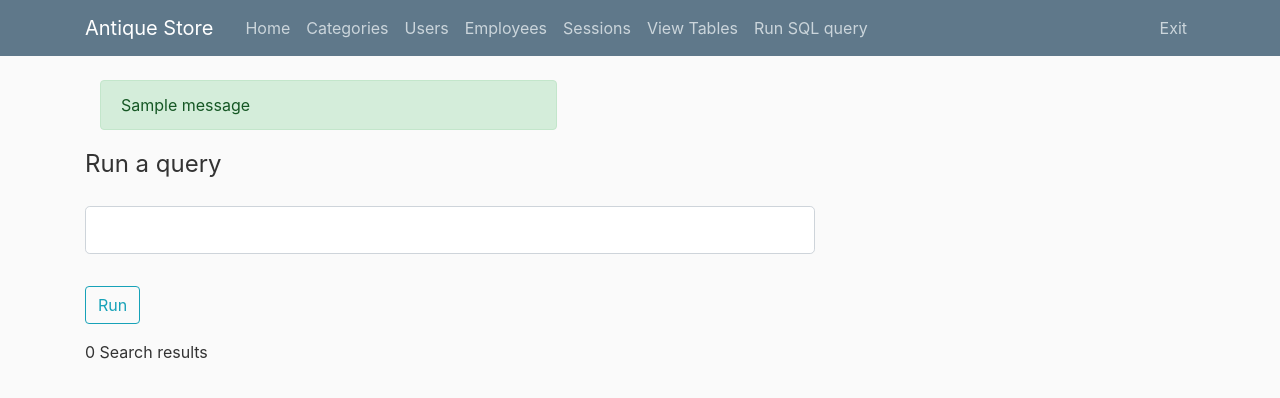
After one commit to abhinesh18005/flask_blog, a Flask app: page /runquery in a window 1280 px wide. The commit adds this page. Shown: the top 398 px of the page. Run offline with Flask 2, Linux system fonts and the light colour scheme; tables that the repository leaves empty or names only in its code hold one stand-in row (values such as "Sample post"); one stand-in notice (Sample message) is shown; some libraries are stand-ins or nearby versions.

Commit message:
added run sql command

```diff
--- a/website/app.py
+++ b/website/app.py
@@ -1,9 +1,10 @@
-from flask import Flask, render_template, request, jsonify, url_for, redirect
+from flask import Flask, render_template, flash, request, jsonify, url_for, redirect
 import mysql.connector
 from mysql.connector import errorcode
+from forms import QueryForm
 
 app = Flask(__name__)
-
+app.config['SECRET_KEY'] = 'AkDODUStAGmDbLWkYcgFDw'
 
 
 config = {
@@ -279,6 +280,56 @@ def owners():
     return render_template('owners.html', user_list=user_list,title='Owners')
 
 
+@app.route("/users/profile/<list_id>")
+def userdetails(list_id):
+    try:
+        cursor.execute("select * from user where userid = '" + list_id +"';")
+    except:
+        re_connect()
+        cursor.execute("select * from user where userid = '" + list_id +"';")
+
+    row = cursor.fetchone()
+    userid = row[0]
+    name = row[1]
+    address = row[2]
+    city = row[3]
+    country = row[4]
+    contactno = row[5]
+    emailid = row[6]
+    pincode = row[7]
+    date_added = row[8]
+    last_active = row[9]
+    dob = row[10]
+    gender = row[11]
+    results = {'userid':userid,'name':name,'address':address,'city':city,'country':country,'contactno':contactno,'emailid':emailid,'pincode':pincode,'date_added':date_added,'last_active':last_active,'dob':dob,'gender':gender}
+    return render_template('user_profile.html', pro=results,title='User Profile: '+name)
+
+@app.route("/users/Country/<name>")
+def userbycountry(name):
+    try:
+        cursor.execute("select * from user where country = '" + name +"';")
+    except:
+        re_connect()
+        cursor.execute("select * from user where country = '" + name +"';")
+
+    user_list = []
+    results = cursor.fetchall()
+    cname = name
+    for row in results:
+        userid = row[0]
+        name = row[1]
+        address = row[2]
+        city = row[3]
+        country = row[4]
+        contactno = row[5]
+        emailid = row[6]
+        pincode = row[7]
+        date_added = row[8]
+        last_active = row[9]
+        dob = row[10]
+        gender = row[11]
+        user_list.append({'userid':userid,'name':name,'address':address,'city':city,'country':country,'contactno':contactno,'emailid':emailid,'pincode':pincode,'date_added':date_added,'last_active':last_active,'dob':dob,'gender':gender})
+    return render_template('user_by_country.html', user_list=user_list,title='Search by: '+cname,country=cname)
 
 
 @app.route("/categories/products/<list_id>")
@@ -288,6 +339,7 @@ def products(list_id):
     except:
         re_connect()
         cursor.execute("select * from products where CategoryID='"+list_id+"';")
+
 
     product_list = []
     results = cursor.fetchall()
@@ -349,7 +401,6 @@ def products_to_rent(list_id):
     except:
         re_connect()
         cursor.execute("select * from products_to_rent;")
-
     results = cursor.fetchall()
     product_list = {}
     for row in results:
@@ -377,6 +428,44 @@ def products_to_rent(list_id):
 
     return render_template('products_to_rent.html', product_rent_list=product_rent_list,title='Products_to_rent')
 
+@app.route("/runquery", methods=['GET','POST'])
+def runquery():
+    form = QueryForm()
+    query_results = []
+    columns = []
+    if form.validate_on_submit():
+        try:
+            s = str(form.query.data)
+            s = s.strip()
+            if s.find(';') == -1:
+                raise Exception("Semicolon (;) missing")
+            if s.find(';') != len(s)-1:
+                raise Exception("Multiple queries not allowed")
+            try:
+                cursor.execute(form.query.data)
+            except:
+                re_connect()
+                cursor.execute(form.query.data)
+            results = cursor.fetchall()
+            columns = cursor.column_names
+            query_results = results
+        except Exception as e:
+            flash('Error: ' + str(e),'danger')
+        else:
+            flash('Query run successfully!', 'success')
+    # if request.method == 'POST':
+    #     if request.form['export_btn'] == "export to csv":
+    #         si = StringIO.StringIO()
+    #         cw = csv.writer(si)
+    #         cw.writerow([columns])
+    #         cw.writerows(query_results)
+    #         response = make_response(si.getvalue())
+    #         response.headers['Content-Disposition'] = 'attachment; filename=report.csv'
+    #         response.headers["Content-type"] = "text/csv"
+    #         return response
+    return render_template('runquery.html', form=form, columns=columns, query_results=query_results, title='Run query')
+
+
 
 @app.route("/exit")
 def exit():
@@ -385,5 +474,7 @@ def exit():
     conn.close()
     return render_template('exit.html')
 
+
+
 if __name__=="__main__":
     app.run(debug=True)
--- /dev/null
+++ b/website/forms.py
@@ -0,0 +1,17 @@
+from flask_wtf import FlaskForm
+from wtforms import StringField, PasswordField, SubmitField, BooleanField
+from wtforms.validators import DataRequired, Length, EqualTo
+
+
+class QueryForm(FlaskForm):
+    query = StringField('Type in query',
+                        validators=[DataRequired()]) # Add validator?
+    submit = SubmitField('Run')
+
+
+# class LoginForm(FlaskForm):
+#     email = StringField('Email',
+#                         validators=[DataRequired(), Email()])
+#     password = PasswordField('Password', validators=[DataRequired()])
+#     remember = BooleanField('Remember Me')
+#     submit = SubmitField('Login')
--- a/website/requirements.txt
+++ b/website/requirements.txt
@@ -4,6 +4,7 @@ chart-studio==1.1.0
 click==7.1.2
 dnspython==1.16.0
 Flask==1.1.2
+Flask-WTF==0.14.3
 gunicorn==20.0.4
 idna==2.9
 itsdangerous==1.1.0
@@ -21,3 +22,4 @@ retrying==1.3.3
 six==1.14.0
 urllib3==1.25.9
 Werkzeug==1.0.1
+WTForms==2.3.1
--- a/website/templates/layout.html
+++ b/website/templates/layout.html
@@ -31,7 +31,8 @@
               <a class="nav-item nav-link" href="/users">Users</a>
               <a class="nav-item nav-link" href="/employees">Employees</a>
               <a class="nav-item nav-link" href="/sessions">Sessions</a>
-              <a class="nav-item nav-link" href="/select">Select</a>
+              <a class="nav-item nav-link" href="/select">View Tables</a>
+              <a class="nav-item nav-link" href="/runquery">Run SQL query</a>
 
             </div>
             <!-- Navbar Right Side -->
--- a/website/templates/owners.html
+++ b/website/templates/owners.html
@@ -3,13 +3,14 @@
     <article class="media content-section">
         <div class="media-body">
             <h2><a class="article-title"> Owners </a></h2>
+            <a href="{{ url_for('users') }}">Back to all users</a>
         </div>
     </article>
     {% for pro in user_list %}
         <article class="media content-section">
           <div class="media-body">
             <div class="article-metadata">
-              <a class="mr-2" href="#">{{ pro.name }}</a>
+              <a class="mr-2" href="{{ url_for('userdetails',list_id=pro.userid)}}">{{ pro.name }}</a>
             </div>
             <p>UserID : {{ pro.userid }}</p>
             <p>Stars : {{ pro.stars }}</p>
--- /dev/null
+++ b/website/templates/runquery.html
@@ -0,0 +1,78 @@
+{% extends "layout.html" %}
+{% block content %}
+<div class="container">
+<div class="row" width=100%>
+  <div class="col-md-8" width=100%>
+    {% with messages = get_flashed_messages(with_categories=true) %}
+      {% if messages %}
+        {% for category, message in messages %}
+          <div class="alert alert-{{ category }}">
+            {{ message }}
+          </div>
+        {% endfor %}
+      {% endif %}
+    {% endwith %}
+  </div>
+</div>
+</div>
+    <div class="content_section">
+      <form method="POST" action="">
+        {{ form.hidden_tag() }}
+        <fieldset class="form-group">
+          <legend class="border_bottom mb-4">Run a query</legend>
+          <div class="form-group" >
+            <!-- {{ form.query.label(class="form-control-label") }} -->
+            <!-- {{ form.query(class="form-control form-control-lg") }} -->
+
+            {% if form.query.errors %}
+              {{ form.query(class="form-control form-control-lg is-invalid") }}
+              <div class="invalid-feedback">
+                {% for errors in form.query.errors %}
+                  <span> {{ error }} </span>
+                {% endfor %}
+              </div>
+            {% else %}
+              {{ form.query(class="form-control form-control-lg") }}
+            {% endif %}
+
+          </div>
+        </fieldset>
+        <div class="form-group">
+          {{ form.submit(class="btn btn-outline-info") }}
+        </div>
+      </form>
+      <div>
+        <p>{{ query_results|length }} Search results</p>
+        {% if query_results %}
+        <!-- <form action="/runquery" method="post">
+          <input class = "btn" name="export_btn" type="submit" value="export to csv">
+        </form> -->
+
+        <table class="table table-fixed table-hover table-bordered mb-0">
+          <thead class="thead-dark">
+            <tr>
+              {% for col in columns %}
+                <th scope="col"> {{ col }} </th>
+              {% endfor %}
+            </tr>
+          </thead>
+          <tbody>
+            {% for row in query_results %}
+            <tr>
+              <!-- <th scope="row"> -->
+                {% for val in row %}
+                  <td> {{ val }} </td>
+                {% endfor %}
+              <!-- </th> -->
+              </tr>
+            {% endfor %}
+          </tbody>
+        </table>
+      {% endif %}
+      </div>
+    </div>
+
+    </div>
+
+
+{% endblock content %}
--- a/website/templates/select.html
+++ b/website/templates/select.html
@@ -2,12 +2,12 @@
 {% block content %}
     <article class="media content-section">
         <div class="media-body">
-            <h2><a class="article-title"> Select Tables </a></h2>
+            <h2><a class="article-title"> Select Table </a></h2>
         </div>
     </article>
     <form action="/select" method="post">
     <select name="input">
-        <option>Select tables:</option>
+        <option>Select table:</option>
         {% for pro in tables %}
             <option> {{pro.name}}</option>
         {% endfor %}
--- a/website/templates/users.html
+++ b/website/templates/users.html
@@ -4,7 +4,7 @@
         <div class="media-body">
             <div class="article-metadata">
                 <h2><a class="article-title"> Users </a></h2>
-                <a href="{{ url_for('owners') }}"> Owners </a>
+                <a href="{{ url_for('owners') }}">Owners</a>
             </div>
         </div>
     </article>
@@ -12,12 +12,12 @@
         <article class="media content-section">
           <div class="media-body">
             <div class="article-metadata">
-              <a class="mr-2" href="#">{{ pro.name }}</a>
+              <a class="mr-2" href="{{ url_for('userdetails',list_id=pro.userid)}}">{{ pro.name }}</a>
             </div>
             <p>UserID : {{ pro.userid }}</p>
             <p>Address : {{ pro.address }}</p>
             <p>city : {{ pro.city }}</p>
-            <p>country : {{ pro.country }}</p>
+            <p>country : <a href="{{ url_for('userbycountry', name=pro.country)}}">{{ pro.country }}</a></p>
             <p>contactno : {{ pro.contactno }}</p>
             <p>emailid : {{ pro.emailid }}</p>
             <p>pincode : {{ pro.pincode }}</p>
```
Also changed, not shown: website/templates/last.html (+9 -3 lines), website/templates/user_by_country.html (added, +30 -0 lines), website/templates/user_profile.html (added, +25 -0 lines), 3 other files.
